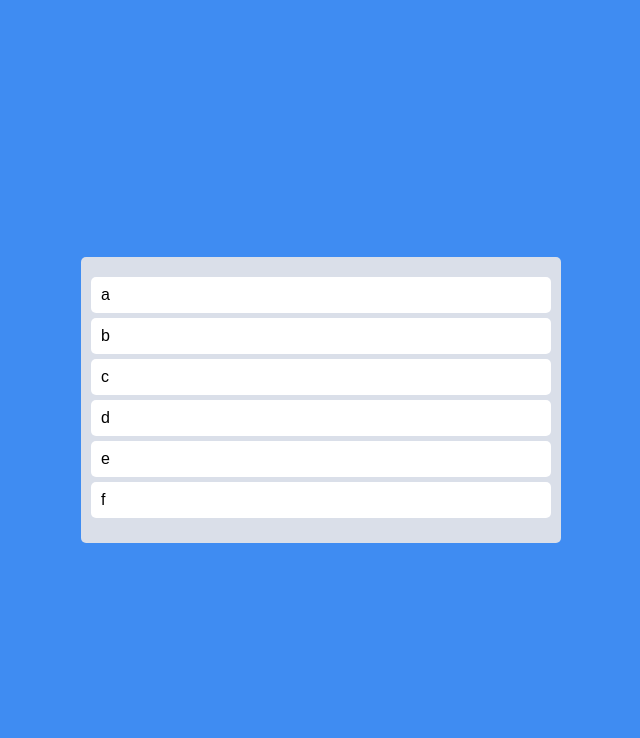
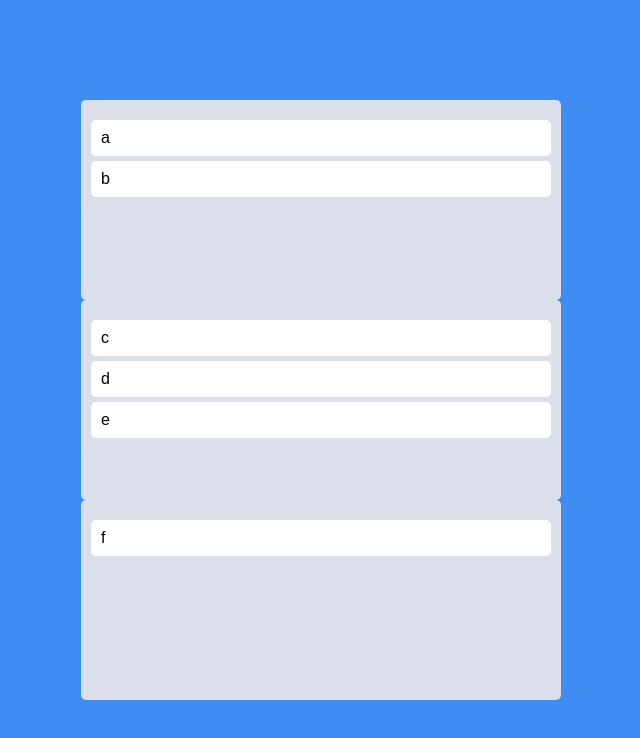
Before and after one commit to Sunnies-Memo/To-do-app-frontend, a React (Create React App) app: page / in a window 1280 px wide. Shown: the top 738 px of the page, without its empty margins (319-959 px from the left). Built offline with nearby package versions, Linux system fonts and the light colour scheme.

Commit message:
#7.8 Multi Boards

```diff
--- a/src/App.tsx
+++ b/src/App.tsx
@@ -1,8 +1,8 @@
-import { DragDropContext, Draggable, Droppable, DropResult } from "react-beautiful-dnd";
+import { DragDropContext, DropResult } from "react-beautiful-dnd";
 import { useRecoilState } from "recoil";
 import styled  from "styled-components";
 import { toDoState } from "./atoms";
-import DragableCard from "./components/DragableCard";
+import Board from "./components/Board";
 
 const Wrapper = styled.div`
   display: flex;
@@ -19,44 +19,29 @@
   grid-template-columns: repeat(1, 1fr);
 `
 
-const Board = styled.div`
-  background-color: ${props => props.theme.boardColor};
-  padding-top: 30px;
-  padding: 20px 10px;
-  border-radius: 5px;
-  min-height: 200px;
-`
+
 
 function App() {
   const [toDos, setToDos] = useRecoilState(toDoState);
   const onDragEnd = ({draggableId, destination, source}:DropResult) => {
-    if(!destination) return;
-    setToDos(prev => {
-      const copyToDos = [...prev];
-      //1. 원래 배열에서 요소 삭제
-      copyToDos.splice(source.index,1); //소스에서 1개 삭제
+    // if(!destination) return;
+    // setToDos(prev => {
+    //   const copyToDos = [...prev];
+    //   //1. 원래 배열에서 요소 삭제
+    //   copyToDos.splice(source.index,1); //소스에서 1개 삭제
 
-      //2. 목표 배열에 요소 추가
-      copyToDos.splice(destination?.index, 0, draggableId);
+    //   //2. 목표 배열에 요소 추가
+    //   copyToDos.splice(destination?.index, 0, draggableId);
 
-      return copyToDos;
-    })
+    //   return copyToDos;
+    // })
   }
     return (
     <>
     <DragDropContext onDragEnd={onDragEnd}>
       <Wrapper>
         <Boards>
-          <Droppable droppableId="one">
-            {(magic) =>
-            <Board ref={magic.innerRef} {...magic.droppableProps}>
-              {toDos.map((todo, index) =>
-              <DragableCard key={todo} index={index} todo={todo}/>
-              )}
-              {magic.placeholder}
-            </Board>
-            }
-          </Droppable>
+         {Object.keys(toDos).map(boardId => <Board boardId={boardId} key={boardId} toDos={toDos[boardId]}/>)}
         </Boards>
       </Wrapper>
     </DragDropContext>
--- a/src/atoms.tsx
+++ b/src/atoms.tsx
@@ -1,6 +1,14 @@
 import { atom, selector } from "recoil";
 
-export const toDoState = atom({
-    key:"toDO",
-    default:["a", "b", "c", "d", "e", "f"],
+interface IToDoState{
+    [key:string]: string[];
+}
+
+export const toDoState = atom<IToDoState>({
+    key:"toDo",
+    default:{
+        to_do: ["a", "b"],
+        doing: ["c", "d", "e"],
+        done: ["f"],
+    },
 })
--- /dev/null
+++ b/src/components/Board.tsx
@@ -0,0 +1,32 @@
+import { Droppable } from "react-beautiful-dnd";
+import DragableCard from "./DragableCard";
+import React from "react";
+import { styled } from "styled-components";
+
+const Wrapper = styled.div`
+  background-color: ${props => props.theme.boardColor};
+  padding-top: 30px;
+  padding: 20px 10px;
+  border-radius: 5px;
+  min-height: 200px;
+`
+interface IBoardProps{
+    toDos: string[];
+    boardId: string;
+}
+function Board({toDos,boardId}:IBoardProps){
+    return(
+        <Droppable droppableId={boardId}>
+            {(magic) =>
+            <Wrapper ref={magic.innerRef} {...magic.droppableProps}>
+                {toDos.map((todo, index) =>
+                <DragableCard key={todo} index={index} todo={todo}/>
+                )}
+            {magic.placeholder}
+            </Wrapper>
+            }
+        </Droppable>
+    )
+}
+
+export default React.memo(Board);
```
